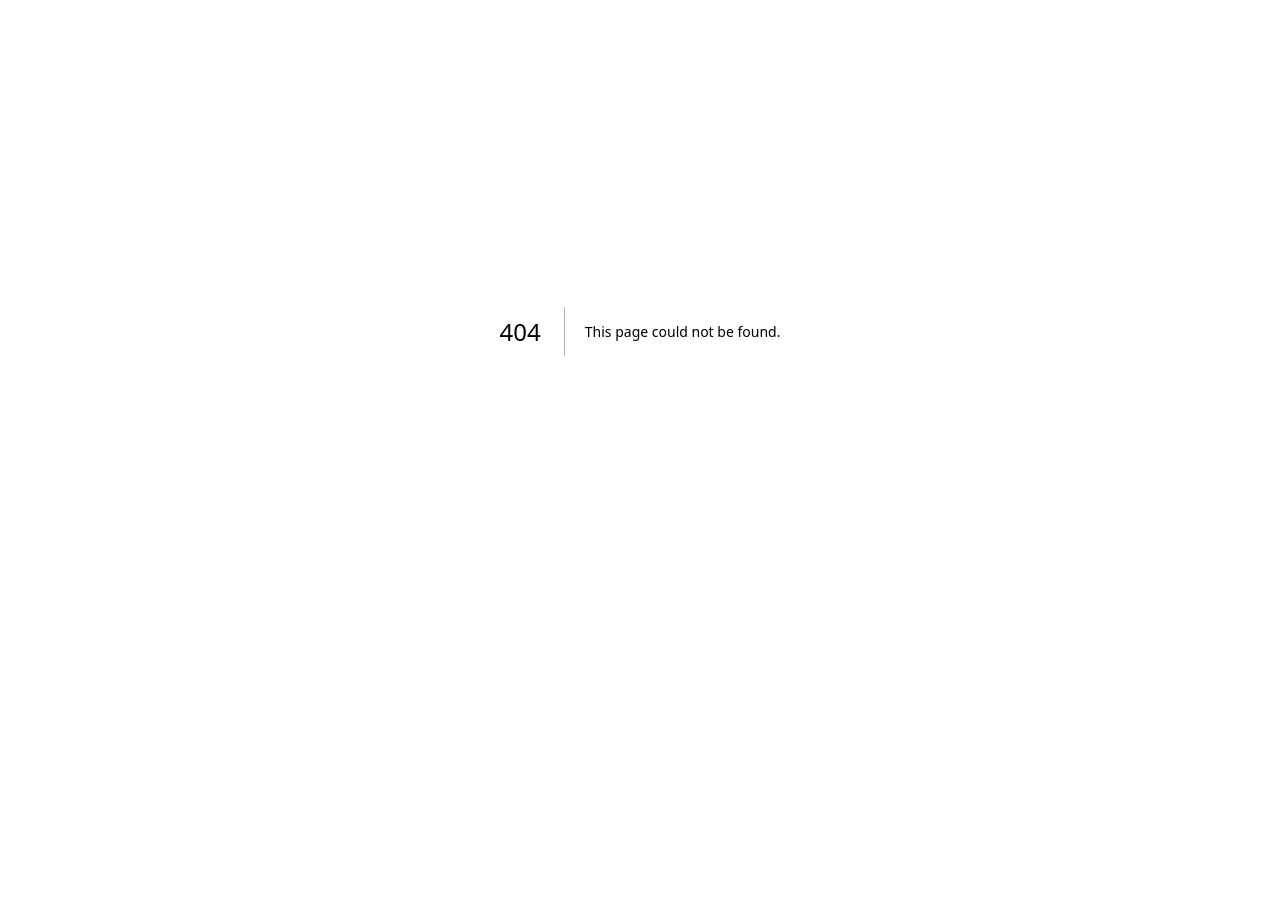
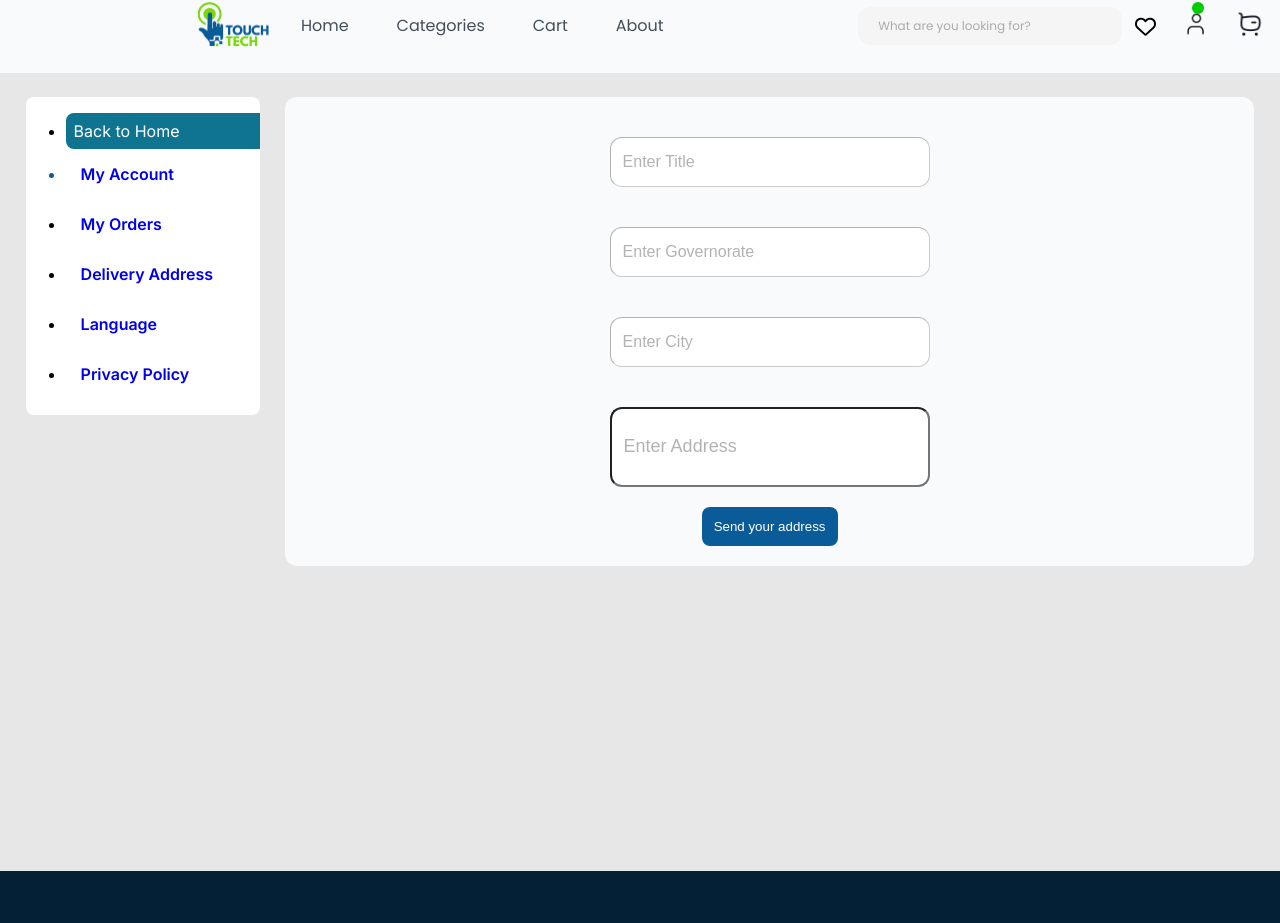
Before and after one commit to Mohamed-eg/tech_touch, a Next.js app: page /addressForm/1 in a window 1280 px wide. Before the commit this address had no page. Shown: the part 69-992 px from the top of the page. Before the commit the page ends 800 px from the top, so only its background shows below. Built offline with nearby package versions, Linux system fonts and the light colour scheme.

Commit message:
add address

```diff
--- a/components/user-info/UserInfoAddress.jsx
+++ b/components/user-info/UserInfoAddress.jsx
@@ -3,8 +3,10 @@ import axios from "axios";
 import { useState,useEffect } from "react";
 import classes from "./UserInfoDetail.module.css";
 import { useSearchParams } from 'next/navigation';
+import { useRouter } from "next/navigation";
 
 function UserInfoAddress() {
+  const router =useRouter()
   const searchParams = useSearchParams();
   const userID = searchParams.get('uid');
   const [mydata,setData]=useState([])
@@ -19,6 +21,9 @@ function UserInfoAddress() {
       return null;
     }
   };
+  const handleAdd= async()=>{
+    router.push(`/addressForm/uid?uid=${userID}`)
+  }
 
   useEffect(() => {
     getmydata().then((data) => {
@@ -28,32 +33,34 @@ function UserInfoAddress() {
 
   return (
     <section className={classes.Main}>
-      <table class="table">
-        <thead>
-          <tr>
-            <th scope="col">Title</th>
-            <th scope="col">Governorate</th>
-            <th scope="col">City</th>
-            <th scope="col">Address</th>
-            <th scope="col">At</th>
+      <div className="w-full h-[80vh] rounded-xl bg-slate-50">
+        <button className="rounded-full w-[40px] h-[40px] m-6 bg-scondry border-none" onClick={handleAdd}>➕</button><spa>Add address</spa>
+      <table class="table w-full">
+        <thead className="w-full">
+          <tr className="bg-white w-full p-5 text-[25px] m-5">
+            <th scope="col !w-[25%]">Title</th>
+            <th scope="col !w-[25%]">Governorate</th>
+            <th scope="col !w-[25%]">City</th>
+            <th scope="col !w-[25%]">Address</th>
           </tr>
         </thead>
         <tbody class="table-group-divider">
       {mydata?.map((order)=>{return(
-         <tr key={order?.id}>
-            <th scope="row">{order?.id}</th>
-            <td>{order?.data}</td>
-            <td>{order?.price}</td>
-            <td>{order?.completed}</td>
-            <td>
+         <tr className="bg-white rounded-xl p-4 m-4" key={order?.id}>
+            <th scope="row">{order?.title}</th>
+            <td>{order?.governorate}</td>
+            <td>{order?.city}</td>
+            <td>{order?.address}</td>
+            {/* <td>
               <a href="#">Order Details</a>&nbsp;&nbsp;&nbsp;&nbsp;&nbsp;&nbsp;
               <a href="#">Reorder</a>
-            </td>
+            </td> */}
           </tr>)})
       }
 
         </tbody>
       </table>
+      </div>
     </section>
   );
 }
--- /dev/null
+++ b/components/user-info/addressFrom.jsx
@@ -0,0 +1,76 @@
+'use client'
+import axios from "axios";
+import { useState,useEffect } from "react";
+import React from 'react'
+import { useSearchParams } from 'next/navigation';
+import { v4 as uuidv4 } from 'uuid';
+
+
+
+
+const AddressForm = () => {
+
+    const milliseconds = Date.now();
+    const isoDate = new Date(milliseconds).toISOString();
+    const randomeId = uuidv4();
+    const searchParams = useSearchParams();
+    const userID = searchParams.get('uid');
+    const [title,setTitle]=useState('')
+    const [gover,setGover]=useState('')
+    const [city,setCity]=useState('')
+    const [address,setAddress]=useState('')
+
+    const postCart = async ( ) => {
+        console.log(isoDate)
+        try {
+          const response = await axios.post(
+            `https://backend.touchtechco.com/gen?coll=address`,
+            {
+              "id": randomeId,
+              "userId": userID,
+              "title":title,
+              "governorate":gover,
+              "city":city,
+              "address":address,
+              "CreatedAt":isoDate
+            }
+          );
+          console.log(userID)
+          return response;
+        } catch (error) {
+          console.error("Error fetching data:", error);
+          return null;
+        }
+      };
+      const handleTitle = (e)=>{
+        setTitle(e.target.value)
+      }
+      const handleGover = (e)=>{
+        setGover(e.target.value)
+      }
+      const handleCity = (e)=>{
+        setCity(e.target.value)
+      }
+      const handleAddress = (e)=>{
+        setAddress(e.target.value)
+      }
+      const handleAdd =()=>{
+        postCart().then((res)=>{
+          console.log(res)
+        })
+      }
+  return (
+    <div className='w-full bg-slate-50 rounded-xl p-5'>
+       <form className='flex flex-col items-center'>
+       <input onChange={handleTitle} placeholder='Enter Title' className='w-full max-w-80 m-5  bg-white p-3 rounded-xl' type="text" />
+        <input onChange={handleGover} placeholder='Enter Governorate' className='w-full max-w-80 m-5  bg-white p-3 rounded-xl' type="text" />
+        <input onChange={handleCity} placeholder='Enter City' className='w-full max-w-80 m-5  bg-white p-3 rounded-xl' type="text" />
+        <input onChange={handleAddress} placeholder='Enter Address' className='w-full max-w-80 m-5  bg-white p-3 rounded-xl h-20 text-lg' type="textarea"/>
+        <button onClick={handleAdd} className='border-none p-3 bg-primary1 rounded-lg text-white' type='button' >Send your address</button>
+       </form>
+
+    </div>
+  )
+}
+
+export default AddressForm
--- /dev/null
+++ b/src/app/addressForm/[uid]/page.jsx
@@ -0,0 +1,25 @@
+import UserInfoNav from "../../../../components/user-info/UserInfoNav";
+import AddressForm from "../../../../components/user-info/addressFrom";
+import UserInfoLayout from "../../../../components/user-info/UserInfoLayout";
+import MainHeader from "../../../../components/main-header";
+import FooterComp from "../../../../components/footer";
+
+const page = () => {
+  return (
+    <>
+    <MainHeader />
+    <UserInfoLayout className="mt-[200px]">
+      <UserInfoNav />
+      <AddressForm />
+    </UserInfoLayout>
+    <FooterComp
+        frameDivPosition="unset"
+        frameDivBottom="unset"
+        frameDivLeft="unset"
+        iconsCurvedLocationObjectFit="unset"
+      />
+    </>
+  );
+};
+
+export default page;
```
